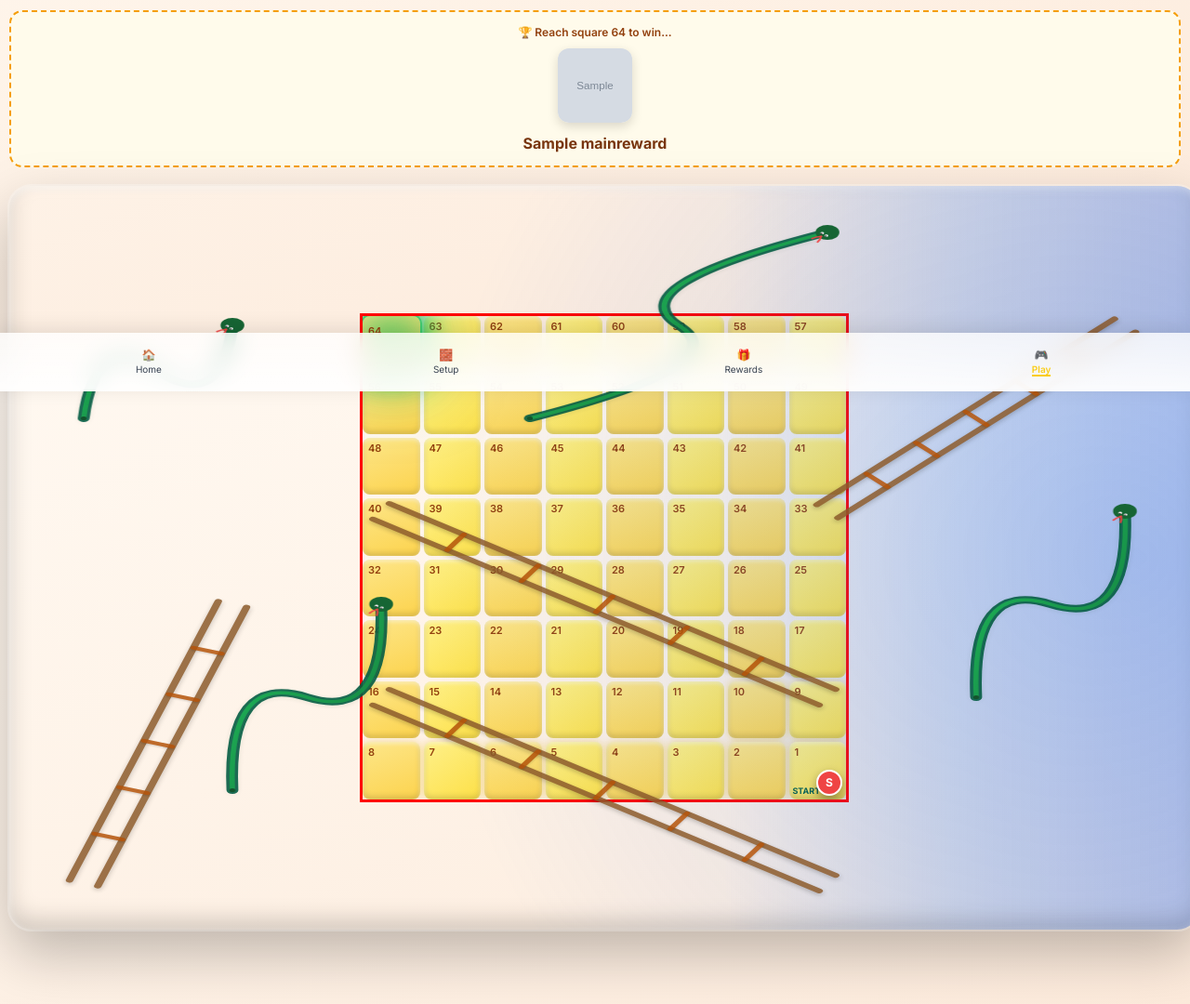
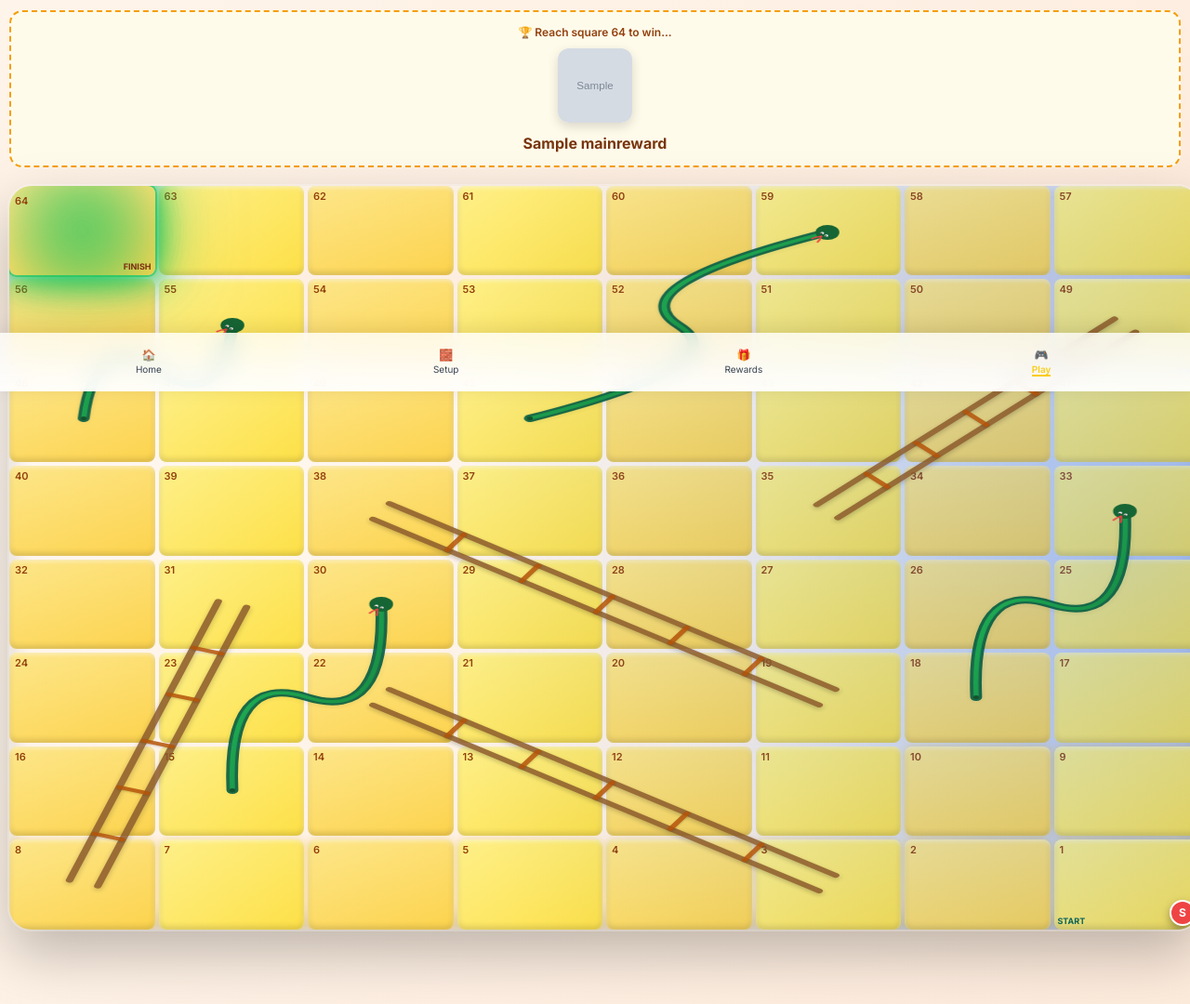
Before and after one commit to KevinCranfield/rewardApp, a Django app: page /child/1/ in a window 1280 px wide. Shown: the part 379-1459 px from the top of the page at 93% size. Run offline with Django 5.2, Linux system fonts and the light colour scheme; a user stored in the database is signed in; tables that the repository leaves empty hold one stand-in row (values such as "Sample post"); grey boxes marked "Sample" are stand-in pictures.

Commit message:
css snakes ladders fix

```diff
--- a/game/static/game/css/styles.css
+++ b/game/static/game/css/styles.css
@@ -1909,9 +1909,7 @@ body.child-view {
     max-width: 100vw;
     margin: 0;
     padding: 0;
-    display: flex;
-    justify-content: center;
-    align-items: center;
+    display: block;
     position: relative;
     z-index: 1;
     overflow: hidden;
@@ -1933,11 +1931,11 @@ body.child-view {
 }
 
 .child-view .board {
-    width: min(94vw, 94vh);
-    height: min(94vw, 94vh);
-    max-width: 520px;
-    max-height: 520px;
-    margin: 0 auto;
+    width: 100%;
+    height: 100%;
+    max-width: none;
+    max-height: none;
+    margin: 0;
     transform-origin: center;
 }
 
```
